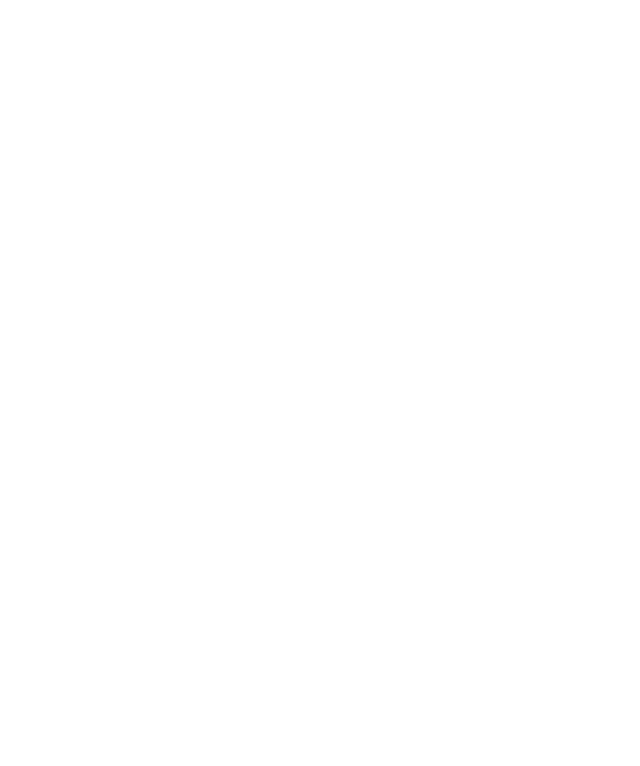
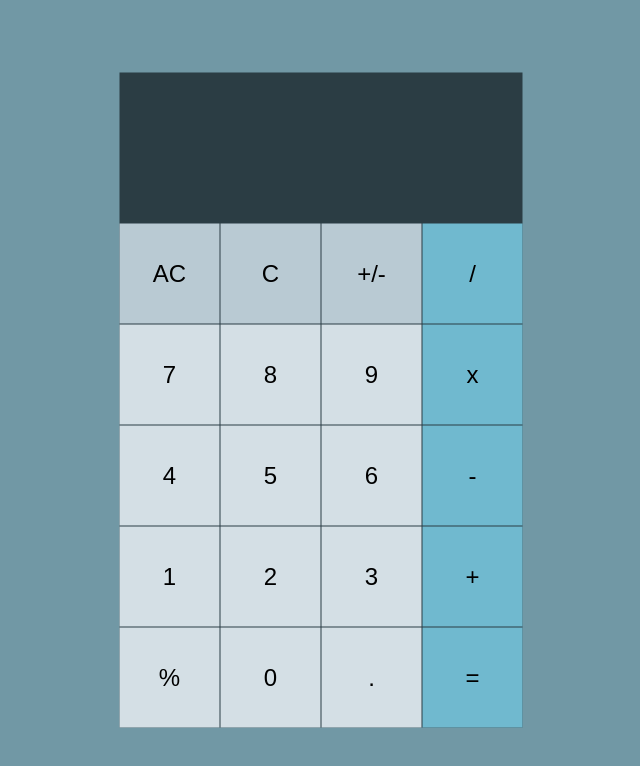
Before and after one commit to jaime-s5/calculator, a website: page index.html in a window 1280 px wide. Shown: the whole page, without its empty margins (319-959 px from the left). Drawn offline with Linux system fonts and the light colour scheme.

Commit message:
Basic UI webpage

```diff
--- a/index.html
+++ b/index.html
@@ -3,9 +3,34 @@
   <head>
     <meta charset="UTF-8">
     <link rel="stylesheet" href="style/reset.css">
+    <link rel="stylesheet" href="style/normalize.css">
     <link rel="stylesheet" href="style/main.css">
     <script src="src/script.js" defer></script>
     <title>Calculator</title>
   </head>
-  <body></body>
+  <body>
+    <main class="wrapper">
+      <div id="display"></div>
+      <button id="ac" class="button">AC</button>
+      <button id="del" class="button">C</button>
+      <button id="sign" class="button">+/-</button>
+      <button id="divide" class="button math-operator">/</button>
+      <button id="seven" class="button number">7</button>
+      <button id="eight" class="button number">8</button>
+      <button id="nine" class="button number">9</button>
+      <button id="multiply" class="button math-operator">x</button>
+      <button id="four" class="button number">4</button>
+      <button id="five" class="button number">5</button>
+      <button id="six" class="button number">6</button>
+      <button id="substract" class="button math-operator">-</button>
+      <button id="one" class="button number">1</button>
+      <button id="two" class="button number">2</button>
+      <button id="three" class="button number">3</button>
+      <button id="add" class="button math-operator">+</button>
+      <button id="percentage" class="button">%</button>
+      <button id="zero" class="button number">0</button>
+      <button id="decimal" class="button">.</button>
+      <button id="equal" class="button">=</button>
+    </main>
+  </body>
 </html>
--- a/style/main.css
+++ b/style/main.css
@@ -0,0 +1,52 @@
+:root {
+  --color-background-page: #7198a5;
+  --color-background-calculator: #2b3d44;
+  --color-operators: #70b9cf;
+  --color-numbers: #d4dfe5;
+  --color-buttons-other: #b9cad3;
+}
+
+body {
+  background-color: var(--color-background-page);
+}
+
+.wrapper {
+  position: fixed;
+  left: 50%;
+  top: 50%;
+  transform: translate(-50%, -50%);
+  background-color: var(--color-background-calculator);
+  display: grid;
+  grid-template-columns: repeat(4, 100px);
+  grid-template-rows: 150px repeat(5, 100px);
+  gap: 1px;
+}
+
+.button {
+  font-size: 24px;
+  border: 0;
+}
+
+#display {
+  grid-column: 1 / 5;
+  text-align: end;
+  font-size: 68px;
+  padding-right: 5px;
+}
+
+#ac,
+#del,
+#sign {
+  background-color: var(--color-buttons-other);
+}
+
+.number,
+#percentage,
+#decimal {
+  background-color: var(--color-numbers);
+}
+
+.math-operator,
+#equal {
+  background-color: var(--color-operators);
+}
--- /dev/null
+++ b/style/normalize.css
@@ -0,0 +1,50 @@
+/**
+ * Correct the inability to style clickable types in iOS and Safari.
+ */
+
+button,
+[type='button'] {
+  -webkit-appearance: button;
+}
+
+/**
+  * Remove the inner border and padding in Firefox.
+  */
+
+button::-moz-focus-inner,
+[type='button']::-moz-focus-inner,
+[type='reset']::-moz-focus-inner,
+[type='submit']::-moz-focus-inner {
+  border-style: none;
+  padding: 0;
+}
+
+/**
+  * Restore the focus styles unset by the previous rule.
+  */
+
+button:-moz-focusring,
+[type='button']:-moz-focusring,
+[type='reset']:-moz-focusring,
+[type='submit']:-moz-focusring {
+  outline: 1px dotted ButtonText;
+}
+
+/**
+ * Correct the cursor style of increment and decrement buttons in Chrome.
+ */
+
+[type='number']::-webkit-inner-spin-button,
+[type='number']::-webkit-outer-spin-button {
+  height: auto;
+}
+
+/**
+ * 1. Correct the inability to style clickable types in iOS and Safari.
+ * 2. Change font properties to `inherit` in Safari.
+ */
+
+::-webkit-file-upload-button {
+  -webkit-appearance: button; /* 1 */
+  font: inherit; /* 2 */
+}
```
